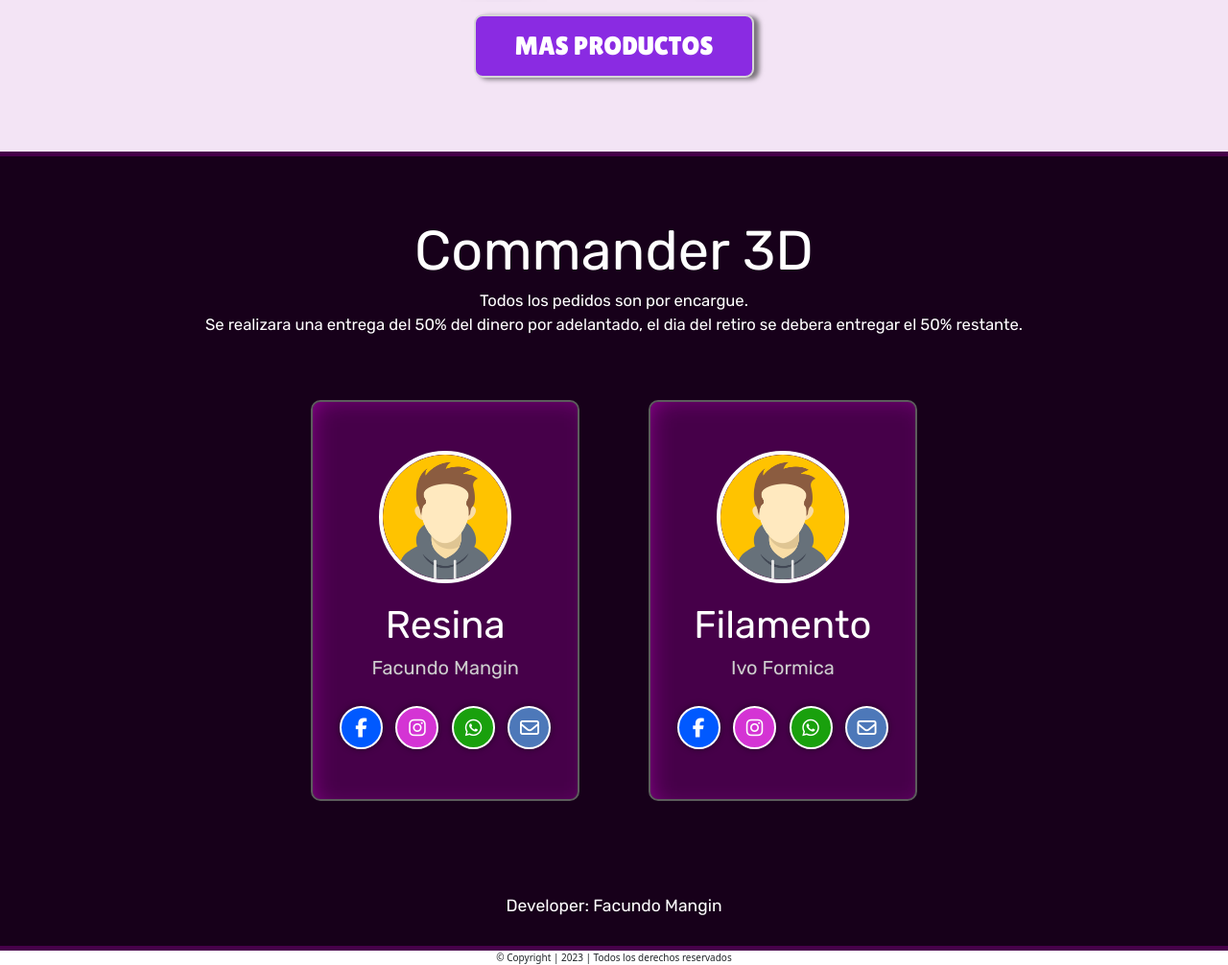
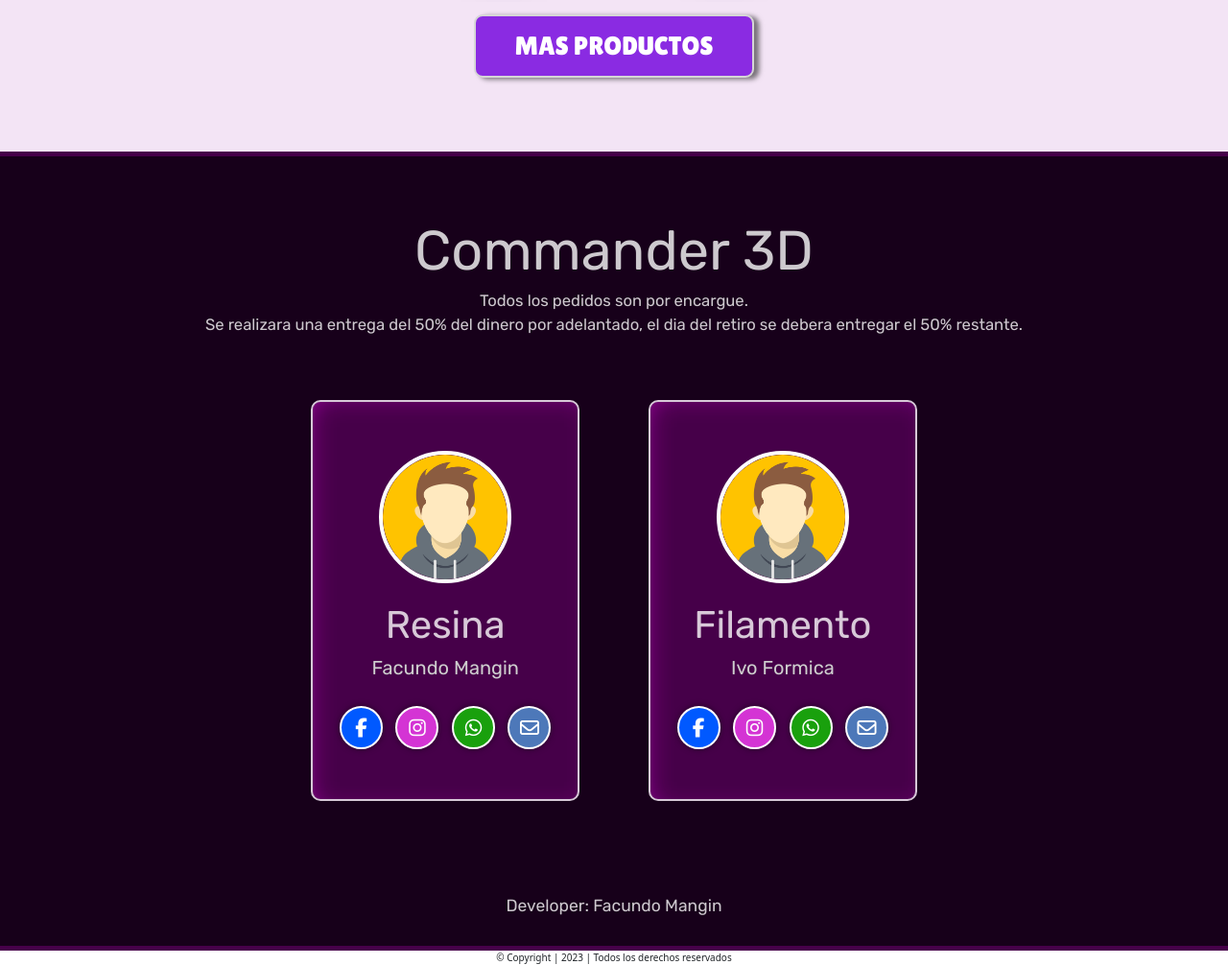
Before and after one commit to FacundoMangin/FacundoMangin.github.io, a PHP site: page / in a window 1280 px wide. Shown: the part 2325-3331 px from the top of the page at 96% size. Run offline with PHP 8.4, Linux system fonts and the light colour scheme; some libraries are stand-ins or nearby versions.

Commit message:
Add files via upload

```diff
--- a/css/Footer.css
+++ b/css/Footer.css
@@ -10,9 +10,9 @@
     --color-instagram: #d434d4;                               /* instagram  */
     --color-whatsapp: rgb(25, 160, 13);                                 /* whatsapp  */
     --color-mail: #4d78b9;                                    /* mail  */
-    --color-letras: white;
+    --color-letras: #ffffffc9;
     --color-nombres: rgb(206, 206, 206);                                           /* letra */
-    --color-borde-articulo: 2px solid rgb(92, 92, 92);
+    --color-borde-articulo: 2px solid #ffffffc9;
     --color-tarjetas: #5c005faf;
     --color-borde-imagen: 4px solid white;
 }
```
